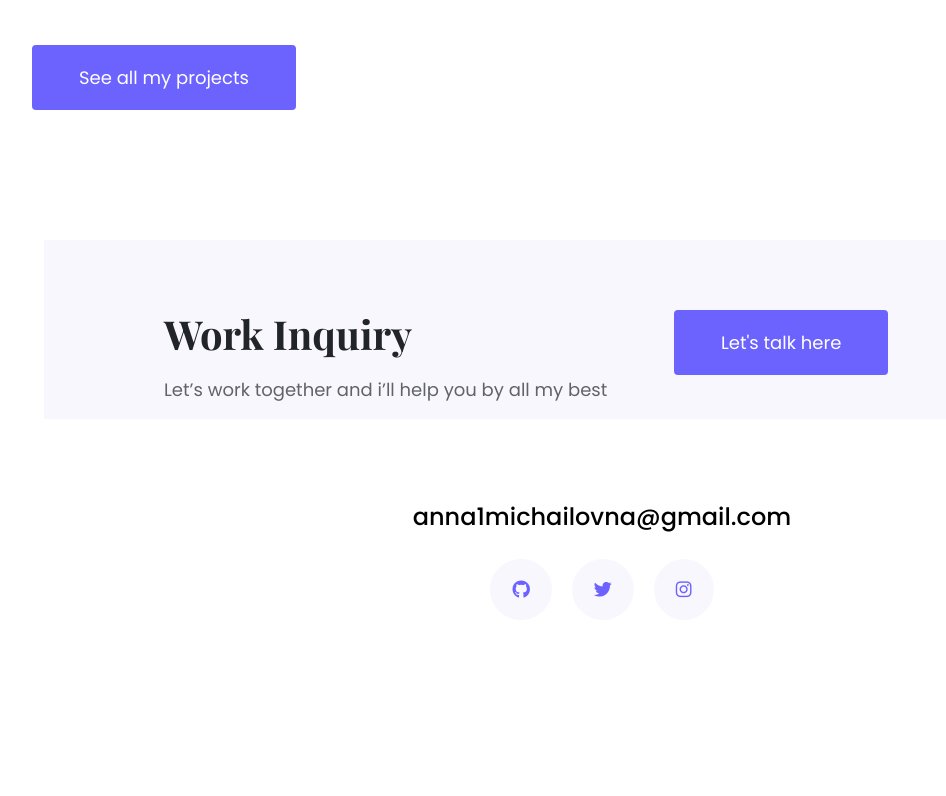
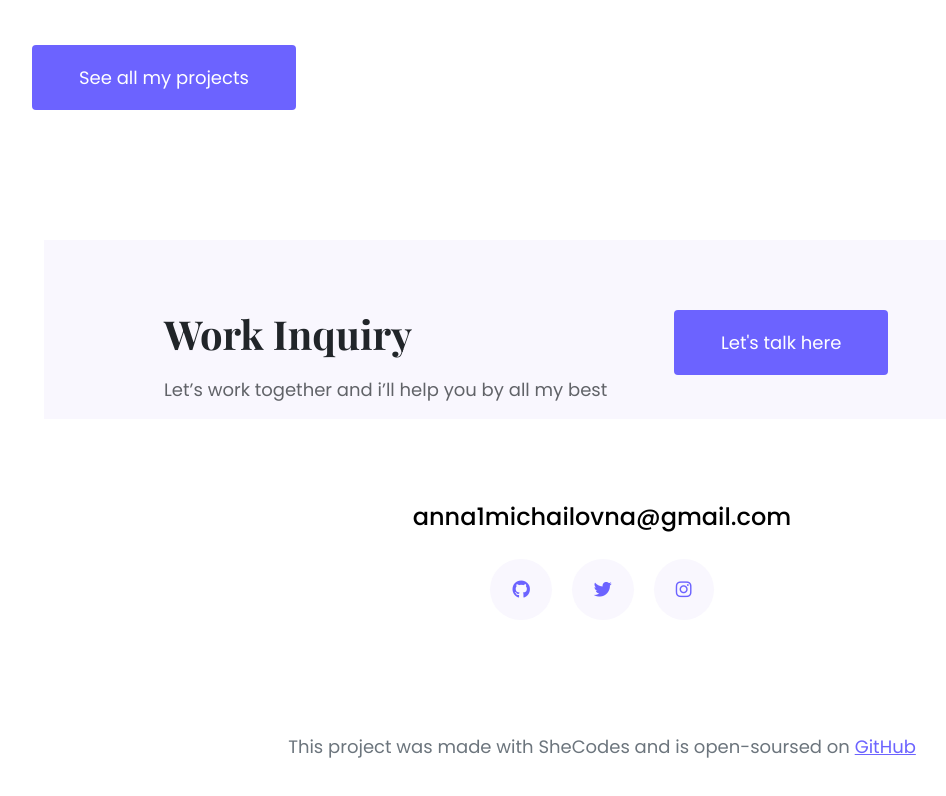
Before and after one commit to Hanna-Mik/portfolio-project, a plain HTML site: page about.html in a window 1280 px wide. Shown: the part 547-1343 px from the top of the page, without its empty margins (38-984 px from the left). Before the commit the page ends 1280 px from the top, so only its background shows below. Drawn offline with nearby package versions, Linux system fonts and the light colour scheme.

Commit message:
link to the project on GitHub added

```diff
--- a/about.html
+++ b/about.html
@@ -133,6 +133,18 @@
           ></a>
         </div>
       </div>
+      <div class="text-center mb-5">
+        <p class="text-muted">
+          This project was made with SheCodes and is open-soursed on
+          <a
+            href="https://github.com/Hanna-Mik/portfolio-project"
+            target="_blank"
+            title="See this project on GitHub"
+            style="color: var(--primary-color)"
+            >GitHub</a
+          >
+        </p>
+      </div>
     </footer>
   </body>
 </html>
```
Also changed, not shown: contact.html (+12 -0 lines), index.html (+12 -0 lines), work.html (+12 -0 lines).
